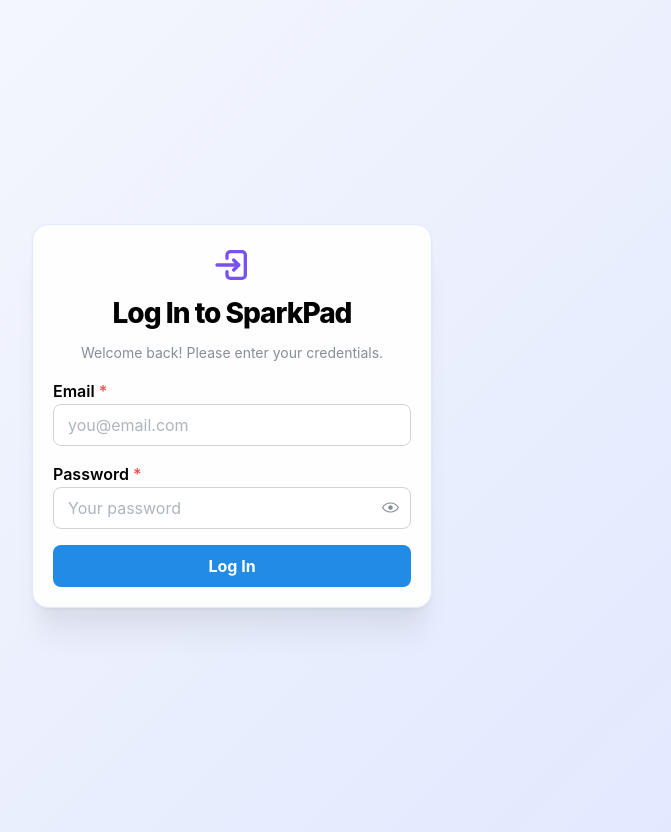
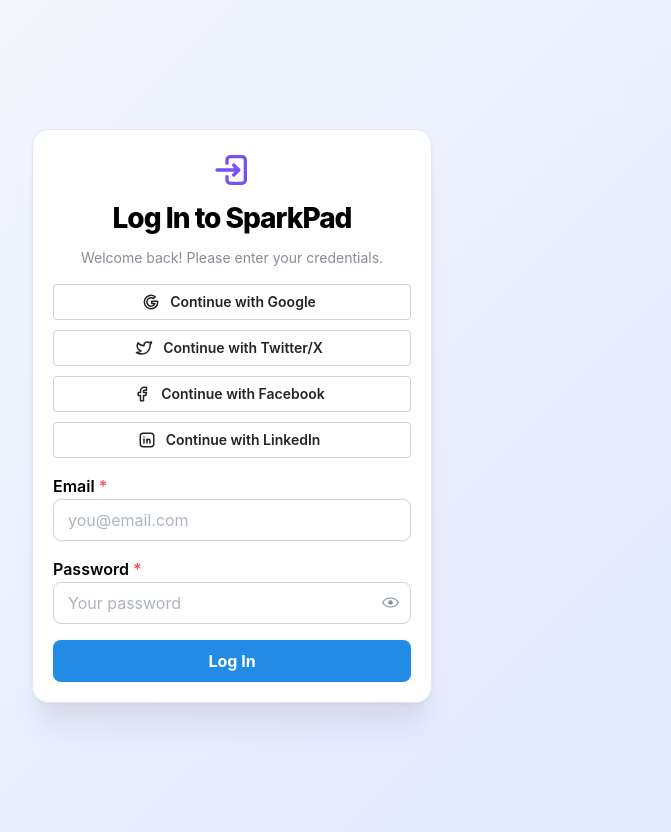
Before and after one commit to EddieKavik/sparkpad, a Next.js app: page /login in a window 1280 px wide. Shown: the whole page, without its empty margins (408-1079 px from the left). Built offline with nearby package versions, Linux system fonts and the light colour scheme.

Commit message:
feat: add social login (Google, Twitter/X, Facebook, LinkedIn) with NextAuth

```diff
--- a/package.json
+++ b/package.json
@@ -15,6 +15,7 @@
     "@mantine/notifications": "^7.17.7",
     "@tabler/icons-react": "^3.31.0",
     "next": "15.3.1",
+    "next-auth": "^4.24.11",
     "react": "^19.0.0",
     "react-dom": "^19.0.0"
   },
--- a/src/app/login/page.tsx
+++ b/src/app/login/page.tsx
@@ -13,8 +13,9 @@
     rem,
 } from "@mantine/core";
 import { showNotification } from "@mantine/notifications";
-import { IconLogin2 } from "@tabler/icons-react";
+import { IconLogin2, IconBrandGoogle, IconBrandTwitter, IconBrandFacebook, IconBrandLinkedin } from "@tabler/icons-react";
 import { useRouter } from "next/navigation";
+import { signIn } from "next-auth/react";
 
 async function encryptPassword(password: string, saltB64: string): Promise<string> {
     // Decode base64 salt
@@ -128,6 +129,41 @@
                             Welcome back! Please enter your credentials.
                         </Text>
                     </Stack>
+                    {/* Social login buttons */}
+                    <Stack gap="xs" mb="md">
+                        <Button
+                            leftSection={<IconBrandGoogle size={18} />}
+                            variant="default"
+                            fullWidth
+                            onClick={() => signIn("google")}
+                        >
+                            Continue with Google
+                        </Button>
+                        <Button
+                            leftSection={<IconBrandTwitter size={18} />}
+                            variant="default"
+                            fullWidth
+                            onClick={() => signIn("twitter")}
+                        >
+                            Continue with Twitter/X
+                        </Button>
+                        <Button
+                            leftSection={<IconBrandFacebook size={18} />}
+                            variant="default"
+                            fullWidth
+                            onClick={() => signIn("facebook")}
+                        >
+                            Continue with Facebook
+                        </Button>
+                        <Button
+                            leftSection={<IconBrandLinkedin size={18} />}
+                            variant="default"
+                            fullWidth
+                            onClick={() => signIn("linkedin")}
+                        >
+                            Continue with LinkedIn
+                        </Button>
+                    </Stack>
                     <form onSubmit={handleSubmit}>
                         <Stack gap="md">
                             <TextInput
```
Also changed, not shown: src/pages/api/auth/[...nextauth].ts (added, +33 -0 lines), 1 other file (tests, documents, lock files or other folders).
